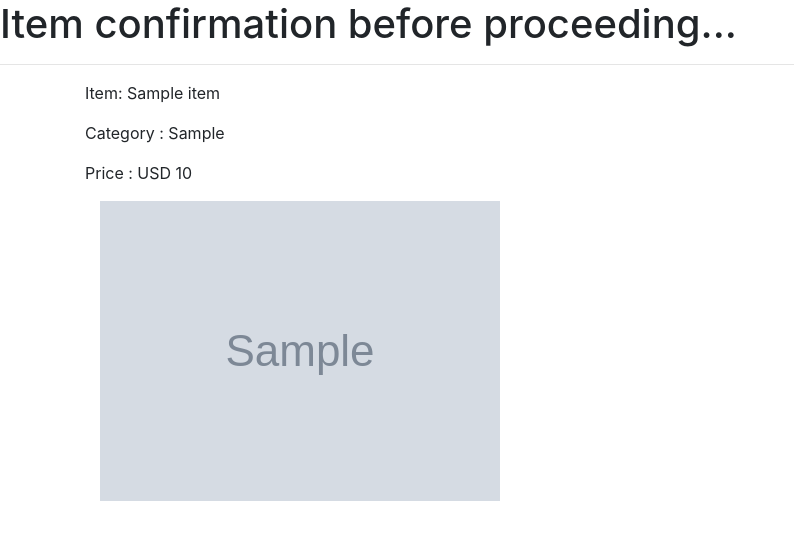
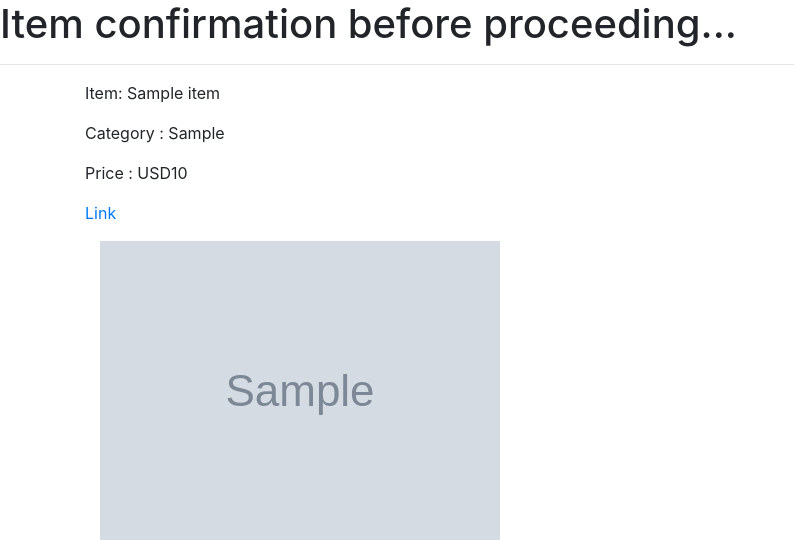
Before and after one commit to raphaelzenou/mongo-flask-project, a Flask app: template templates/new-item-confirmation.html in a window 1280 px wide. Shown: the top 540 px of the page, without its empty margins (0-794 px from the left). Run offline with Flask 2, Linux system fonts and the light colour scheme; the template is opened without the code that fills it: most values are stand-ins (such as "Sample title", 1, 10 or a date in 2020); grey boxes marked "Sample" are stand-in pictures; parts of the project's set-up code (start-up, migrations or seed data) failed here and were passed over; some libraries are stand-ins or nearby versions.

Commit message:
environment variables setup complete

```diff
--- a/app.py
+++ b/app.py
@@ -10,13 +10,22 @@ from scrap import amazscrap
 
 app = Flask(__name__, template_folder='templates')
 
-#mongo DB details:
+# Activating the use of .env file containing Environment variables
 load_dotenv()
+# .env is in the .gitignore file for security reasons
+# Environment variables are then accessed with os.getenv(<var>)
+# Heroku will then be able to access its own environment variables
+# with the same command
+# initialisation can even be used using these Heroku env var
+# with the command 'heroku config -s >> .env'
+
+
+# MongoDB details:
+mongo_login = os.getenv('MONGOLOGIN')
 mongo_pwd = os.getenv('MONGOPWD')
-mongo_dbname = 'price-tracker'
-mongo_url = 'mongodb+srv://mongodb_admin:'+ mongo_pwd +'@cluster0-byamh.gcp.mongodb.net/'+ mongo_dbname +'?retryWrites=true&w=majority'
+mongo_dbname = os.getenv('MONGODBNAME')
+mongo_url = 'mongodb+srv://' + mongo_login + ':'+ mongo_pwd +'@cluster0-byamh.gcp.mongodb.net/'+ mongo_dbname +'?retryWrites=true&w=majority'
 app.config["MONGO_URI"] = mongo_url
-
 
 #Creating a PyMongo instance
 mongo = PyMongo(app)
@@ -30,19 +39,14 @@ def home_func():
 def new_item_func():
 	return render_template('new-item.html')
 
-
 @app.route('/confirmation', methods=["GET", "POST"])
 def new_item_conf_func():
 	new_item_form = request.form
 	item = amazscrap(new_item_form['item-url'])
 	return render_template('new-item-confirmation.html', item=item)
 
+# Running the app
 if __name__=='__main__':
-	# Environment variables set in heroku
-	# app.run(debug=True)
 	app.run(host=os.getenv('IP'),
 	port=int(os.getenv('PORT')),
 	debug=False)
-	# app.run(host=os.environ.get('IP'),
-	# port=int(os.environ.get('PORT')),
-	# debug=False)
--- a/scrap.py
+++ b/scrap.py
@@ -76,7 +76,7 @@ def amazscrap(url, headers=fake_headers):
     # This command above gets us a string of the multiple image links in the form of a dictionary (string type though)
     # Like this : ' {"https://images-na.ssl-images-amazon.com/images/I/61PUG0NvyrL._AC_SX385_.jpg":[385,385],"https:/ .......'
     # That is why we are simply using split and replace to get the first link instead of working on the 'keys()' of a dictionary
-    image_main_link = image_links.split('":[',1)[0].replace('{"','')
+    item_image_main_link = image_links.split('":[',1)[0].replace('{"','')
 
 
     if item_title == None:
@@ -86,8 +86,14 @@ def amazscrap(url, headers=fake_headers):
         print(item_category)
         print(item_currency)
         print(item_price_float)
-        print(image_main_link)
-        item_chars = {'item_short_title' : item_short_title, 'item_category' : item_category , 'item_currency' : item_currency, 'item_price_float' : item_price_float, 'image_main_link' : image_main_link}
+        print(item_image_main_link)
+        item_chars = {'item_short_title' : item_short_title,
+        'item_title' : item_title,
+        'item_category' : item_category,
+        'item_currency' : item_currency,
+        'item_price_float' : item_price_float,
+        'item_image_main_link' : item_image_main_link,
+        'item_url':url}
         return item_chars
 
 
--- a/templates/new-item-confirmation.html
+++ b/templates/new-item-confirmation.html
@@ -12,11 +12,12 @@
         <div class="col">
             <p>Item: {{item.item_short_title}}</p>
             <p>Category : {{item.item_category}}</p>
-            <p>Price : {{item.item_currency}} {{item.item_price_float}}</p>
+            <p>Price : {{item.item_currency}}{{item.item_price_float}}</p>
+            <p><a href="{{item.item_url}}" target="_blank">Link</a></p>
         </div>
     </div>
     <div class="col">
-        <img src="{{item.image_main_link}}" alt="Item Image">
+        <a href="{{item.item_url}}" target="_blank"><img src="{{item.item_image_main_link}}" alt="Item Image"></a>
     </div>
 
 </div>
```
